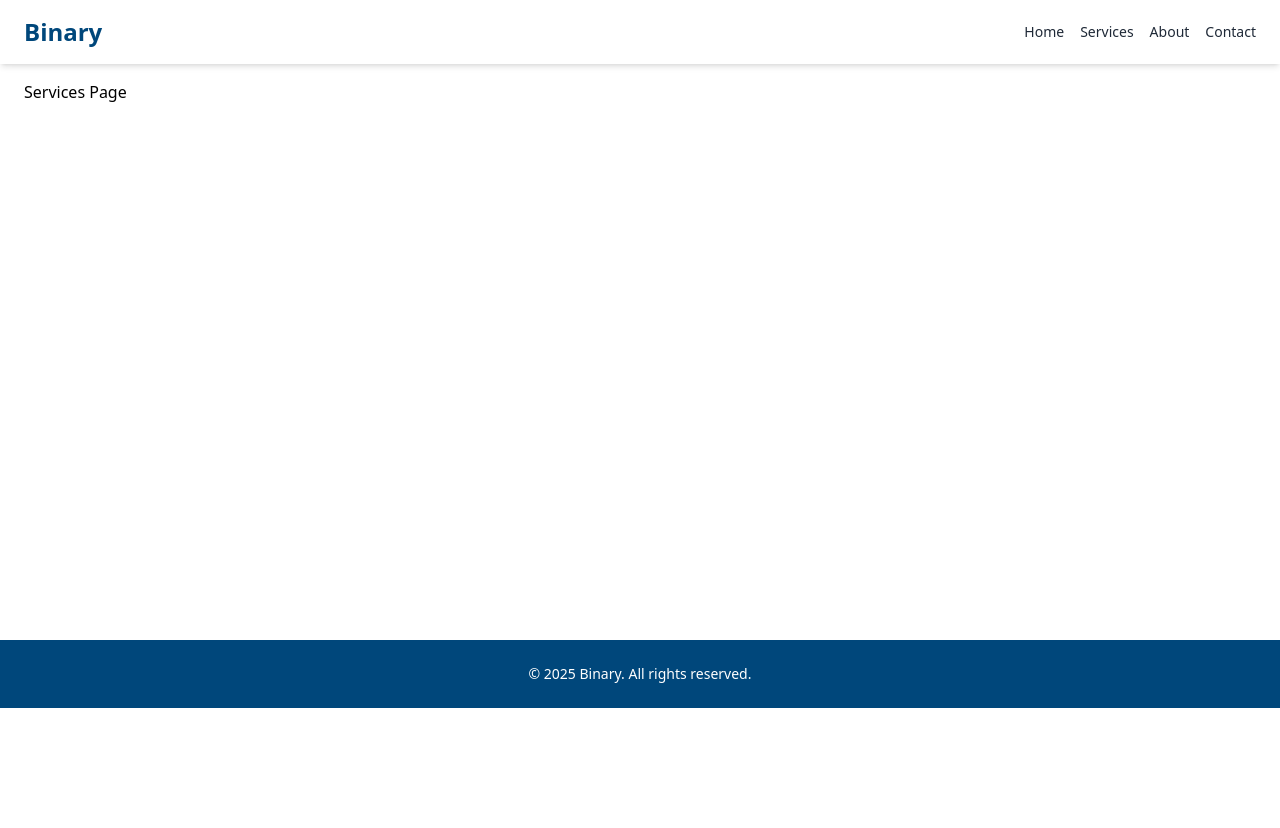
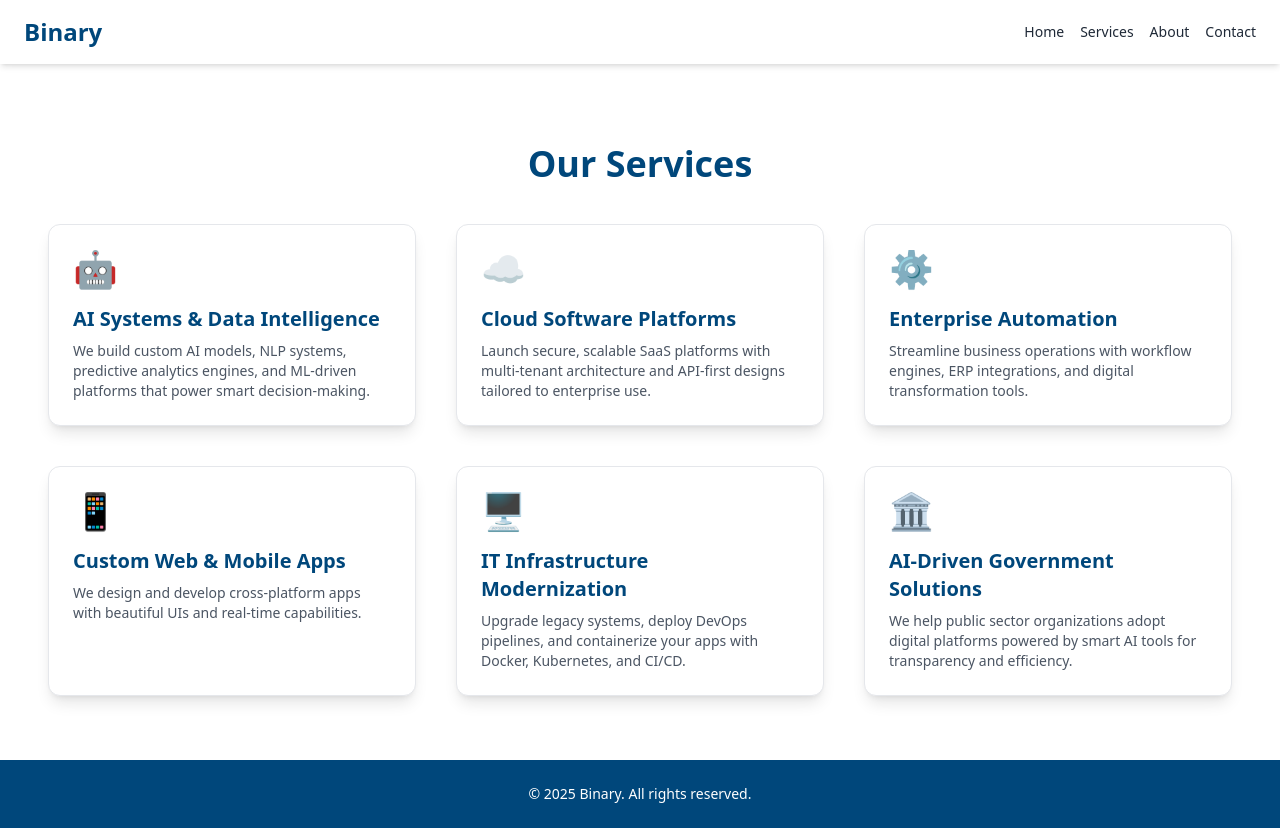
Before and after one commit to Ademolah/Binary-Web, a React (Create React App) app: page /services in a window 1280 px wide. Before the commit the page ends 800 px from the top, so only its background shows below. Built offline with nearby package versions, Linux system fonts and the light colour scheme.

Commit message:
implemented services

```diff
--- a/package.json
+++ b/package.json
@@ -7,6 +7,7 @@
     "@testing-library/jest-dom": "^6.6.3",
     "@testing-library/react": "^16.3.0",
     "@testing-library/user-event": "^13.5.0",
+    "framer-motion": "^12.23.6",
     "react": "^19.1.0",
     "react-dom": "^19.1.0",
     "react-router-dom": "^7.7.0",
--- a/src/App.js
+++ b/src/App.js
@@ -28,6 +28,8 @@ import React from "react";
 import { BrowserRouter as Router, Route, Routes } from "react-router-dom";
 import Navbar from './components/Navbar'
 import Footer from "./components/Footer";
+import About from "./pages/About";
+import Services from "./pages/Service";
 
 function App() {
   return (
@@ -36,8 +38,8 @@ function App() {
       <div className="pt-20 px-6 min-h-[80vh]">
         <Routes>
           <Route path="/" element={<div>Home Page</div>} />
-          <Route path="/services" element={<div>Services Page</div>} />
-          <Route path="/about" element={<div>About Page</div>} />
+          <Route path="/services" element={<Services/>} />
+          <Route path="/about" element={<About />} />
           <Route path="/contact" element={<div>Contact Page</div>} />
         </Routes>
       </div>
--- /dev/null
+++ b/src/pages/About.jsx
@@ -0,0 +1,43 @@
+import React from 'react';
+
+const About = () => {
+  return (
+    <section className="max-w-6xl mx-auto px-4 py-16 text-gray-800">
+      <h2 className="text-4xl font-bold text-[#00477B] mb-4">About Binary</h2>
+      <p className="text-lg text-gray-700 leading-relaxed mb-8">
+        Binary is a forward-thinking software and internet technology company committed to powering innovation across industries.
+        From AI-driven platforms to enterprise applications, we design, develop, and deploy solutions that deliver real-world impact
+        — helping private individuals, startups, governments, and global enterprises solve complex challenges through technology.
+      </p>
+
+      <div className="grid md:grid-cols-2 gap-10 mt-10">
+        <div>
+          <h3 className="text-2xl font-semibold text-[#00477B] mb-2">Our Mission</h3>
+          <p className="text-gray-700 leading-relaxed">
+            To empower innovation through cutting-edge software solutions that redefine what’s possible in industries ranging from
+            finance and healthcare to education and government infrastructure.
+          </p>
+        </div>
+
+        <div>
+          <h3 className="text-2xl font-semibold text-[#00477B] mb-2">Our Vision</h3>
+          <p className="text-gray-700 leading-relaxed">
+            To be a global leader in intelligent, scalable technologies — enabling a smarter, more connected future.
+          </p>
+        </div>
+      </div>
+
+      <div className="mt-12">
+        <h3 className="text-2xl font-semibold text-[#00477B] mb-2">Core Values</h3>
+        <ul className="list-disc pl-6 text-gray-700 space-y-2">
+          <li>Innovation at the core of everything we do</li>
+          <li>Client-first approach across all partnerships</li>
+          <li>Transparency and long-term accountability</li>
+          <li>Global perspective, local impact</li>
+        </ul>
+      </div>
+    </section>
+  );
+};
+
+export default About;
--- /dev/null
+++ b/src/pages/Home.jsx
@@ -0,0 +1,12 @@
+import React from "react";
+
+const Home = ()=> {
+    return (
+        <div>
+            <h2 className="text-3xl font-bold text-[#00477B]">Welcome to Binary</h2>
+            <p className="mt-2 text-gray-700">We build innovative and scalable software solutions for individuals, Startups , Enterprises and Governmental organizations</p>
+        </div>
+    )
+}
+
+export default Home
--- /dev/null
+++ b/src/pages/Service.jsx
@@ -0,0 +1,62 @@
+import React from 'react';
+import { motion } from 'framer-motion';
+
+const services = [
+  {
+    title: "AI Systems & Data Intelligence",
+    description: "We build custom AI models, NLP systems, predictive analytics engines, and ML-driven platforms that power smart decision-making.",
+    icon: "🤖",
+  },
+  {
+    title: "Cloud Software Platforms",
+    description: "Launch secure, scalable SaaS platforms with multi-tenant architecture and API-first designs tailored to enterprise use.",
+    icon: "☁️",
+  },
+  {
+    title: "Enterprise Automation",
+    description: "Streamline business operations with workflow engines, ERP integrations, and digital transformation tools.",
+    icon: "⚙️",
+  },
+  {
+    title: "Custom Web & Mobile Apps",
+    description: "We design and develop cross-platform apps with beautiful UIs and real-time capabilities.",
+    icon: "📱",
+  },
+  {
+    title: "IT Infrastructure Modernization",
+    description: "Upgrade legacy systems, deploy DevOps pipelines, and containerize your apps with Docker, Kubernetes, and CI/CD.",
+    icon: "🖥️",
+  },
+  {
+    title: "AI-Driven Government Solutions",
+    description: "We help public sector organizations adopt digital platforms powered by smart AI tools for transparency and efficiency.",
+    icon: "🏛️",
+  },
+];
+
+const Services = () => {
+  return (
+    <section className="max-w-7xl mx-auto px-6 py-16 text-gray-800">
+      <h2 className="text-4xl font-bold text-[#00477B] mb-10 text-center">Our Services</h2>
+
+      <div className="grid gap-10 grid-cols-1 sm:grid-cols-2 lg:grid-cols-3">
+        {services.map((service, index) => (
+          <motion.div
+            key={index}
+            whileHover={{ scale: 1.05 }}
+            whileInView={{ opacity: 1, y: 0 }}
+            initial={{ opacity: 0, y: 30 }}
+            transition={{ duration: 0.4, delay: index * 0.1 }}
+            className="bg-white rounded-xl shadow-lg p-6 border hover:shadow-xl transition-all"
+          >
+            <div className="text-4xl mb-4">{service.icon}</div>
+            <h3 className="text-xl font-semibold text-[#00477B]">{service.title}</h3>
+            <p className="mt-2 text-gray-600 text-sm">{service.description}</p>
+          </motion.div>
+        ))}
+      </div>
+    </section>
+  );
+};
+
+export default Services;
```
Also changed, not shown: src/pages/Contact.jsx (added), 1 other file (tests, documents, lock files or other folders).
